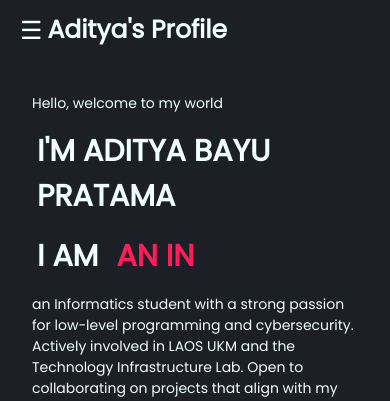
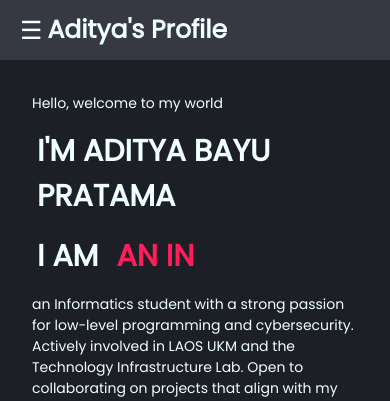
Before and after one commit to ThatPersonAyuma/PortoWeb, a plain HTML site: page index.html in a window 390 px wide. Shown: the top 401 px of the page. Drawn offline with nearby package versions, Linux system fonts and the light colour scheme.

Commit message:
Change The NavBar/header bg color

```diff
--- a/styles.css
+++ b/styles.css
@@ -101,7 +101,7 @@ nav{
         width:fit-content;
     }
     header{
-        background-color: #1D1F27;
+        background-color: #363943;
         backdrop-filter: none;
         border-radius: 0px;
         margin: 0px;
```
